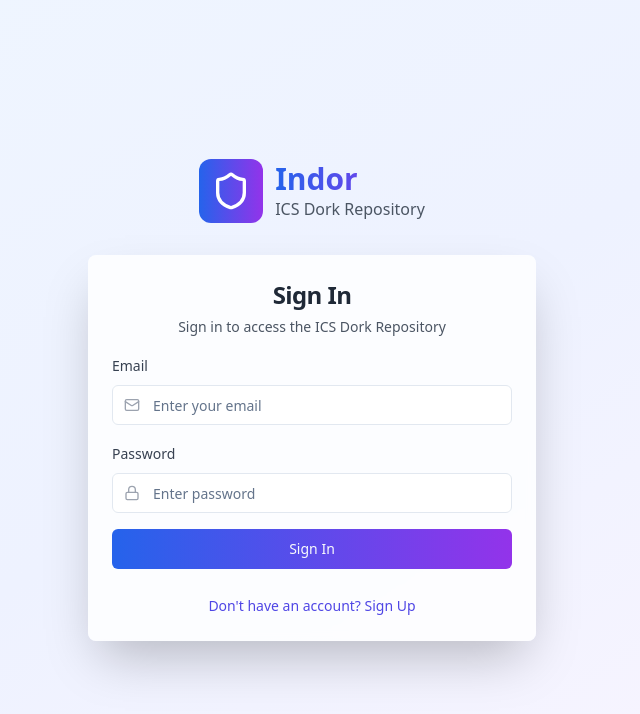
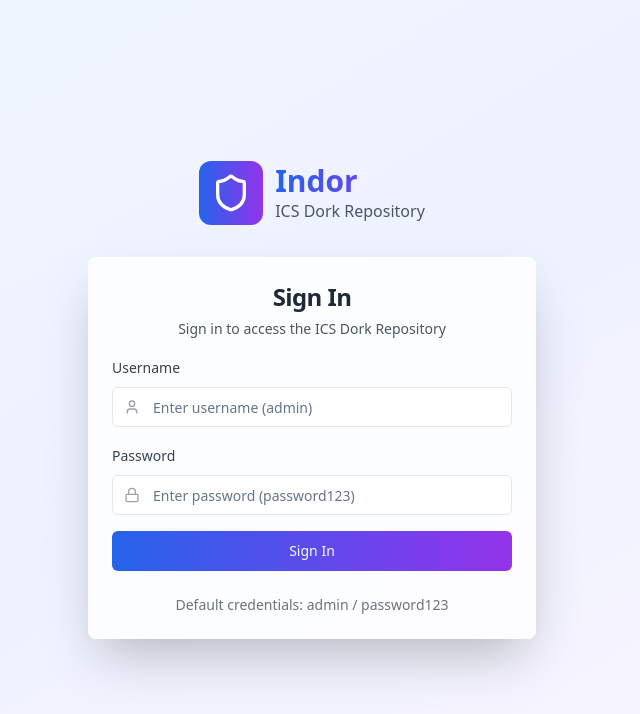
Before and after one commit to azzeal/indor, a React (Vite) app: page /auth in a window 1280 px wide. Shown: the top 714 px of the page, without its empty margins (328-968 px from the left). Built offline with nearby package versions, Linux system fonts and the light colour scheme.

Commit message:
Remove sign-up and set default login
- Removed the sign-up feature from the authentication system.
- Set default login credentials to username "admin" and password "password123".
- Updated `src/contexts/AuthContext.tsx` and `src/pages/Auth.tsx`.

```diff
--- a/src/pages/Auth.tsx
+++ b/src/pages/Auth.tsx
@@ -6,61 +6,26 @@ import { Button } from '@/components/ui/button';
 import { Input } from '@/components/ui/input';
 import { Label } from '@/components/ui/label';
 import { Card, CardContent, CardDescription, CardHeader, CardTitle } from '@/components/ui/card';
-import { Shield, User, Lock, Mail, UserPlus } from 'lucide-react';
+import { Shield, Lock, User } from 'lucide-react';
 
 const Auth = () => {
   const [isLoading, setIsLoading] = useState(false);
-  const [isSignUp, setIsSignUp] = useState(false);
-  const { signIn, signUp } = useAuth();
+  const { signIn } = useAuth();
   const navigate = useNavigate();
 
   const [loginForm, setLoginForm] = useState({
-    email: '',
+    username: '',
     password: '',
-  });
-
-  const [signUpForm, setSignUpForm] = useState({
-    email: '',
-    password: '',
-    fullName: '',
-    confirmPassword: '',
   });
 
   const handleLogin = async (e: React.FormEvent) => {
     e.preventDefault();
     setIsLoading(true);
 
-    const { error } = await signIn(loginForm.email, loginForm.password);
+    const { error } = await signIn(loginForm.username, loginForm.password);
 
     if (!error) {
       navigate('/');
-    }
-
-    setIsLoading(false);
-  };
-
-  const handleSignUp = async (e: React.FormEvent) => {
-    e.preventDefault();
-
-    if (signUpForm.password !== signUpForm.confirmPassword) {
-      alert('Passwords do not match');
-      return;
-    }
-
-    if (signUpForm.password.length < 6) {
-      alert('Password must be at least 6 characters long');
-      return;
-    }
-
-    setIsLoading(true);
-
-    const { error } = await signUp(signUpForm.email, signUpForm.password, signUpForm.fullName);
-
-    if (!error) {
-      // Switch to login form after successful registration
-      setIsSignUp(false);
-      setSignUpForm({ email: '', password: '', fullName: '', confirmPassword: '' });
-      setLoginForm({ email: signUpForm.email, password: '' });
     }
 
     setIsLoading(false);
@@ -84,48 +49,26 @@ const Auth = () => {
         <Card className="shadow-2xl border-0 bg-white/80 backdrop-blur-sm">
           <CardHeader className="text-center pb-4">
             <CardTitle className="text-2xl font-bold text-gray-800">
-              {isSignUp ? 'Create Account' : 'Sign In'}
+              Sign In
             </CardTitle>
             <CardDescription className="text-gray-600">
-              {isSignUp
-                ? 'Register to access the ICS Dork Repository'
-                : 'Sign in to access the ICS Dork Repository'
-              }
+              Sign in to access the ICS Dork Repository
             </CardDescription>
           </CardHeader>
           <CardContent>
-            {isSignUp ? (
-              <form onSubmit={handleSignUp} className="space-y-4">
+            <form onSubmit={handleLogin} className="space-y-4">
               <div className="space-y-2">
-                  <Label htmlFor="fullName" className="text-sm font-medium text-gray-700">
-                    Full Name
+                <Label htmlFor="username" className="text-sm font-medium text-gray-700">
+                  Username
                 </Label>
                 <div className="relative">
                   <User className="absolute left-3 top-3 h-4 w-4 text-gray-400" />
                   <Input
-                      id="fullName"
+                    id="username"
                     type="text"
-                      placeholder="Enter your full name"
-                      value={signUpForm.fullName}
-                      onChange={(e) => setSignUpForm({ ...signUpForm, fullName: e.target.value })}
-                      className="pl-10"
-                      required
-                    />
-                  </div>
-                </div>
-
-                <div className="space-y-2">
-                  <Label htmlFor="email" className="text-sm font-medium text-gray-700">
-                    Email
-                  </Label>
-                  <div className="relative">
-                    <Mail className="absolute left-3 top-3 h-4 w-4 text-gray-400" />
-                    <Input
-                      id="email"
-                      type="email"
-                      placeholder="Enter your email"
-                      value={signUpForm.email}
-                      onChange={(e) => setSignUpForm({ ...signUpForm, email: e.target.value })}
+                    placeholder="Enter username (admin)"
+                    value={loginForm.username}
+                    onChange={(e) => setLoginForm({ ...loginForm, username: e.target.value })}
                     className="pl-10"
                     required
                   />
@@ -141,77 +84,7 @@ const Auth = () => {
                   <Input
                     id="password"
                     type="password"
-                      placeholder="Enter password (min 6 characters)"
-                      value={signUpForm.password}
-                      onChange={(e) => setSignUpForm({ ...signUpForm, password: e.target.value })}
-                      className="pl-10"
-                      required
-                      minLength={6}
-                    />
-                  </div>
-                </div>
-
-                <div className="space-y-2">
-                  <Label htmlFor="confirmPassword" className="text-sm font-medium text-gray-700">
-                    Confirm Password
-                  </Label>
-                  <div className="relative">
-                    <Lock className="absolute left-3 top-3 h-4 w-4 text-gray-400" />
-                    <Input
-                      id="confirmPassword"
-                      type="password"
-                      placeholder="Confirm your password"
-                      value={signUpForm.confirmPassword}
-                      onChange={(e) => setSignUpForm({ ...signUpForm, confirmPassword: e.target.value })}
-                      className="pl-10"
-                      required
-                    />
-                  </div>
-                </div>
-
-                <Button
-                  type="submit"
-                  className="w-full bg-gradient-to-r from-blue-600 to-purple-600 hover:from-blue-700 hover:to-purple-700"
-                  disabled={isLoading}
-                >
-                  {isLoading ? 'Creating Account...' : (
-                    <>
-                      <UserPlus className="w-4 h-4 mr-2" />
-                      Create Account
-                    </>
-                  )}
-                </Button>
-              </form>
-            ) : (
-              <form onSubmit={handleLogin} className="space-y-4">
-                <div className="space-y-2">
-                  <Label htmlFor="email" className="text-sm font-medium text-gray-700">
-                    Email
-                  </Label>
-                  <div className="relative">
-                    <Mail className="absolute left-3 top-3 h-4 w-4 text-gray-400" />
-                    <Input
-                      id="email"
-                      type="email"
-                      placeholder="Enter your email"
-                      value={loginForm.email}
-                      onChange={(e) => setLoginForm({ ...loginForm, email: e.target.value })}
-                      className="pl-10"
-                      required
-                    />
-                  </div>
-                </div>
-
-                <div className="space-y-2">
-                  <Label htmlFor="password" className="text-sm font-medium text-gray-700">
-                    Password
-                  </Label>
-                  <div className="relative">
-                    <Lock className="absolute left-3 top-3 h-4 w-4 text-gray-400" />
-                    <Input
-                      id="password"
-                      type="password"
-                      placeholder="Enter password"
+                    placeholder="Enter password (password123)"
                     value={loginForm.password}
                     onChange={(e) => setLoginForm({ ...loginForm, password: e.target.value })}
                     className="pl-10"
@@ -228,19 +101,11 @@ const Auth = () => {
                 {isLoading ? 'Signing In...' : 'Sign In'}
               </Button>
             </form>
-            )}
 
             <div className="mt-6 text-center">
-              <button
-                type="button"
-                onClick={() => setIsSignUp(!isSignUp)}
-                className="text-sm text-indigo-600 hover:text-indigo-800 font-medium"
-              >
-                {isSignUp
-                  ? 'Already have an account? Sign In'
-                  : "Don't have an account? Sign Up"
-                }
-              </button>
+              <p className="text-sm text-gray-500">
+                Default credentials: admin / password123
+              </p>
             </div>
           </CardContent>
         </Card>
```
Also changed, not shown: src/contexts/AuthContext.tsx (+13 -72 lines). Lines whose indentation alone changed are shown as unchanged.
